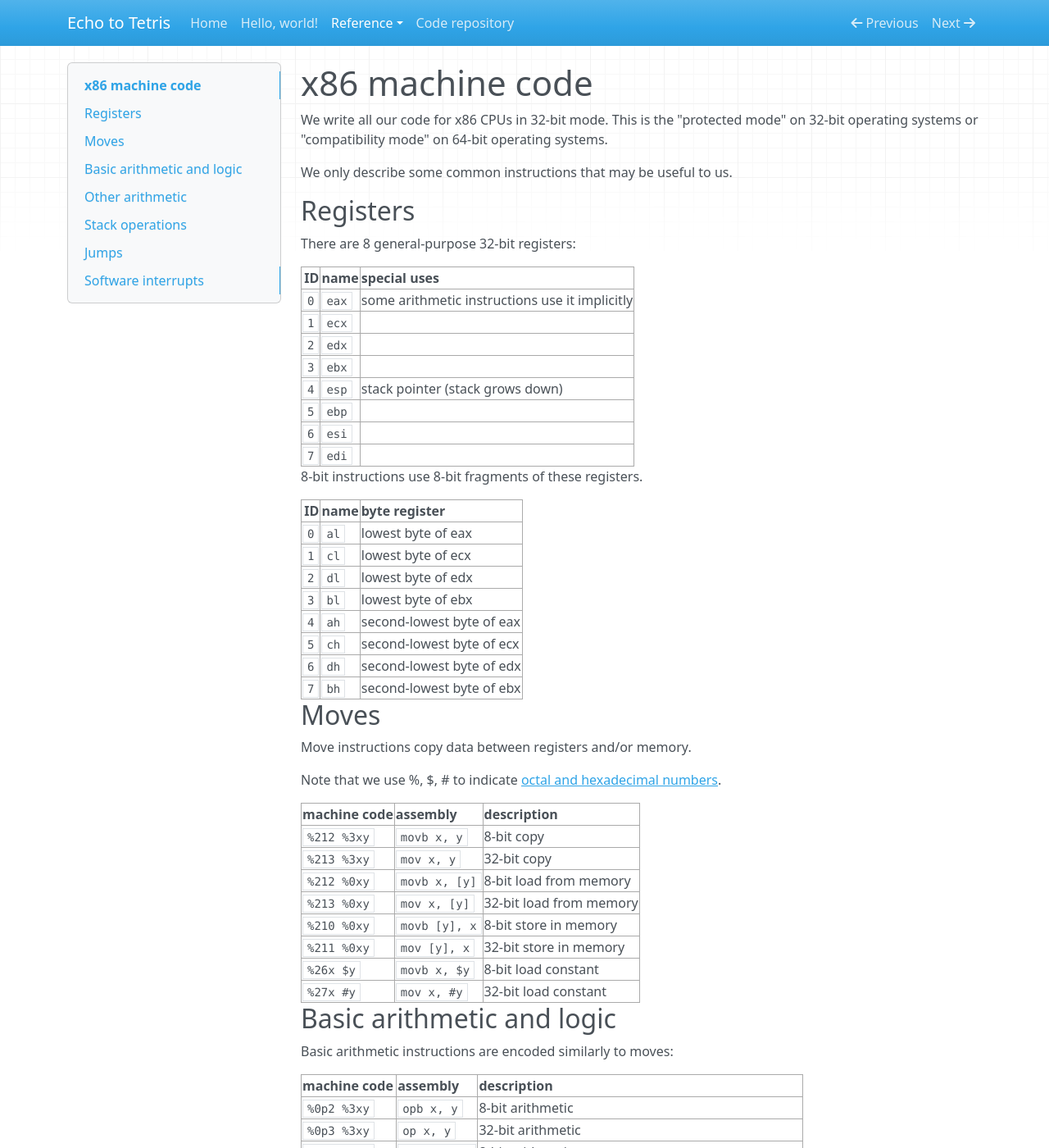
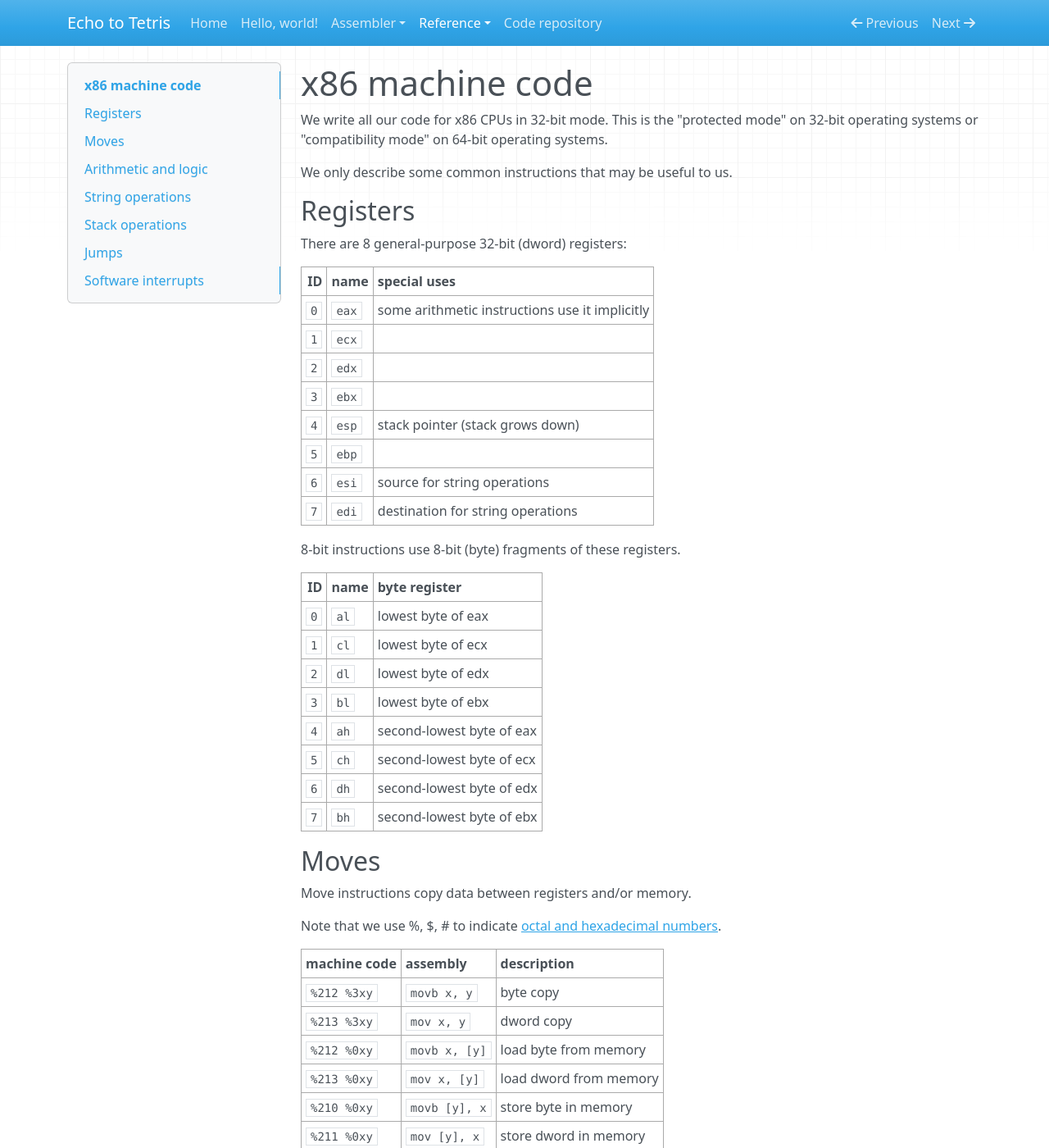
Before and after one commit to tczajka/bootstrap, an MkDocs documentation site: the page built from docs/reference/x86.md, in a window 1280 px wide and 1400 px high. Shown: the whole window at 82% size. Built offline with MkDocs 1.6.1, drawn with Linux system fonts in a browser that asks for light colours; nearby versions of some CDN libraries; some of the changed text lies outside the part shown.

Commit message:
numbers-and-strings in progress

```diff
--- a/docs/reference/x86.md
+++ b/docs/reference/x86.md
@@ -7,7 +7,7 @@
 
 ## Registers
 
-There are 8 general-purpose 32-bit registers:
+There are 8 general-purpose 32-bit (dword) registers:
 
 ID  | name  | special uses
 --: | ----- | ----------
@@ -17,10 +17,10 @@
 `3` | `ebx` |
 `4` | `esp` | stack pointer (stack grows down)
 `5` | `ebp` |
-`6` | `esi` |
-`7` | `edi` |
+`6` | `esi` | source for string operations
+`7` | `edi` | destination for string operations
 
-8-bit instructions use 8-bit fragments of these registers.
+8-bit instructions use 8-bit (byte) fragments of these registers.
 
 ID  | name | byte register
 --: | ---- | ----------
@@ -37,36 +37,36 @@
 
 Move instructions copy data between registers and/or memory.
 
-Note that we use %, $, # to indicate [octal and hexadecimal numbers](numbers.md).
+Note that we use %, $, # to indicate [octal and hexadecimal numbers](notation.md).
 
 machine code | assembly      | description
 ------------ | ------------- | -----------
-`%212 %3xy`  | `movb x, y`   | 8-bit copy
-`%213 %3xy`  | `mov x, y`    | 32-bit copy
-`%212 %0xy`  | `movb x, [y]` | 8-bit load from memory
-`%213 %0xy`  | `mov x, [y]`  | 32-bit load from memory
-`%210 %0xy`  | `movb [y], x` | 8-bit store in memory
-`%211 %0xy`  | `mov [y], x`  | 32-bit store in memory
-`%26x $y`    | `movb x, $y`  | 8-bit load constant
-`%27x #y`    | `mov x, #y`   | 32-bit load constant
+`%212 %3xy`  | `movb x, y`   | byte copy
+`%213 %3xy`  | `mov x, y`    | dword copy
+`%212 %0xy`  | `movb x, [y]` | load byte from memory
+`%213 %0xy`  | `mov x, [y]`  | load dword from memory
+`%210 %0xy`  | `movb [y], x` | store byte in memory
+`%211 %0xy`  | `mov [y], x`  | store dword in memory
+`%26x $y`    | `movb x, $y`  | load byte constant
+`%27x #y`    | `mov x, #y`   | load dword constant
 
-## Basic arithmetic and logic
+## Arithmetic and logic
 
 Basic arithmetic instructions are encoded similarly to moves:
 
 machine code | assembly      | description
 ------------ | ------------- | -----------
-`%0p2 %3xy`  | `opb x, y`    | 8-bit arithmetic
-`%0p3 %3xy`  | `op x, y`     | 32-bit arithmetic
-`%0p0 %0xy`  | `opb [y], x`  | 8-bit arithmetic to memory
-`%0p1 %0xy`  | `op [y], x`   | 32-bit arithmetic to memory
-`%0p2 %0xy`  | `opb x, [y]`  | 8-bit arithmetic from memory
-`%0p3 %0xy`  | `opb x, [y]`  | 32-bit arithmetic from memory
-`%0p4 $y`    | `opb al, $y`  | 8-bit arithmetic of `al` with a constant
-`%0p5 #y`    | `op eax, #y`  | 32-bit arithmetic of `eax` with a constant
-`%200 %3px $y` | `opb x, $y` | 8-bit arithmetic with a constant
-`%201 %3px #y` | `op x, #y`  | 32-bit arithmetic with a constant
-`%203 %3px $y` | `op x, $y`  | 32-bit arithmetic with a sign-extended 8-bit constant
+`%0p2 %3xy`  | `opb x, y`    | byte arithmetic
+`%0p3 %3xy`  | `op x, y`     | dword arithmetic
+`%0p0 %0xy`  | `opb [y], x`  | byte arithmetic to memory
+`%0p1 %0xy`  | `op [y], x`   | dword arithmetic to memory
+`%0p2 %0xy`  | `opb x, [y]`  | byte arithmetic from memory
+`%0p3 %0xy`  | `opb x, [y]`  | dword arithmetic from memory
+`%0p4 $y`    | `opb al, $y`  | byte arithmetic of `al` with a constant
+`%0p5 #y`    | `op eax, #y`  | dword arithmetic of `eax` with a constant
+`%200 %3px $y` | `opb x, $y` | byte arithmetic with a constant
+`%201 %3px #y` | `op x, #y`  | dword arithmetic with a constant
+`%203 %3px $y` | `op x, $y`  | dword arithmetic with a sign-extended byte constant
 
 Where `p` is one of 8 basic arithmetic and logic operations:
 
@@ -81,16 +81,26 @@
 `6`  | `xor`     | exclusive or
 `7`  | `cmp`     | compare (`sub` without storing result)
 
-## Other arithmetic
+Other arithmetic instructions:
 
 machine code | assembly      | description
 ------------ | ------------- | ---------------
-`%10x`       | `inc x`       | increment by 1
-`%11x`       | `dec x`       | decrement by 1
+`%10x`       | `inc x`       | increment dword by 1
+`%11x`       | `dec x`       | decrement dword by 1
+`%204 %3xy`  | `testb x, y`  | `andb x, y` without storing the result
 `%205 %3xy`  | `test x, y`   | `and x, y` without storing the result
-`%301 %34x $y` | `shl x, $y` | shift `x` left by `y` bits
-`%301 %35x $y` | `shr x, $y` | signed shift `x` right by `y` bits
-`%301 %37x $y` | `sar x, $y` | unsigned shift `x` right by `y` bits
+`%301 %34x $y` | `shl x, $y` | shift dword `x` left by `y` bits
+`%301 %35x $y` | `shr x, $y` | signed shift dword `x` right by `y` bits
+`%301 %37x $y` | `sar x, $y` | unsigned shift dword `x` right by `y` bits
+
+## String operations
+
+machine code | assembly      | description
+------------ | ------------- | ---------------
+`%252`       | `stosb`       | write byte al into `[edi]`, increment `edi` by 1
+`%253`       | `stosd`       | write dword eax into `[edi]`, increment `edi` by 4
+`%254`       | `lodsb`       | read byte `[esi]` into `al`, increment `esi` by 1
+`%255`       | `lodsd`       | read dword `[esi]` into `eax`, increment `esi` by 4
 
 ## Stack operations
 
@@ -102,8 +112,8 @@
 
 machine code | assembly      | description
 ------------ | ------------- | ---------------
-`%12x`       | `push x`      | push on the stack
-`%13x`       | `pop x`       | pop off the stack
+`%12x`       | `push x`      | push dword on the stack
+`%13x`       | `pop x`       | pop dowrd off the stack
 `%350 #rel`  | `call #rel`   | call function, `rel`: 32-bit relative address
 `%303`       | `ret`         | return from a function
 
--- a/docs/style.css
+++ b/docs/style.css
@@ -1,3 +1,8 @@
 th, td {
-  border: 1px solid #aaa
+  border: 1px solid #aaa;
+  padding: 5px;
 }
+
+table {
+  margin-bottom: 2ex;
+}
--- a/mkdocs.yml
+++ b/mkdocs.yml
@@ -7,6 +7,9 @@
 nav:
   - Home: index.md
   - hello-world.md
+  - Assembler:
+    - asm/assembler-overview.md
+    - asm/numbers-and-strings.md
   - Reference:
     - reference/notation.md
     - reference/ascii.md
```
Also changed, not shown: other parts of docs/reference/x86.md (+3 -2 lines), docs/asm/assembler-overview.md (added, +19 -0 lines), docs/asm/numbers-and-strings.md (added, +411 -0 lines), docs/hello-world.md (+43 -34 lines), 1 other file.
